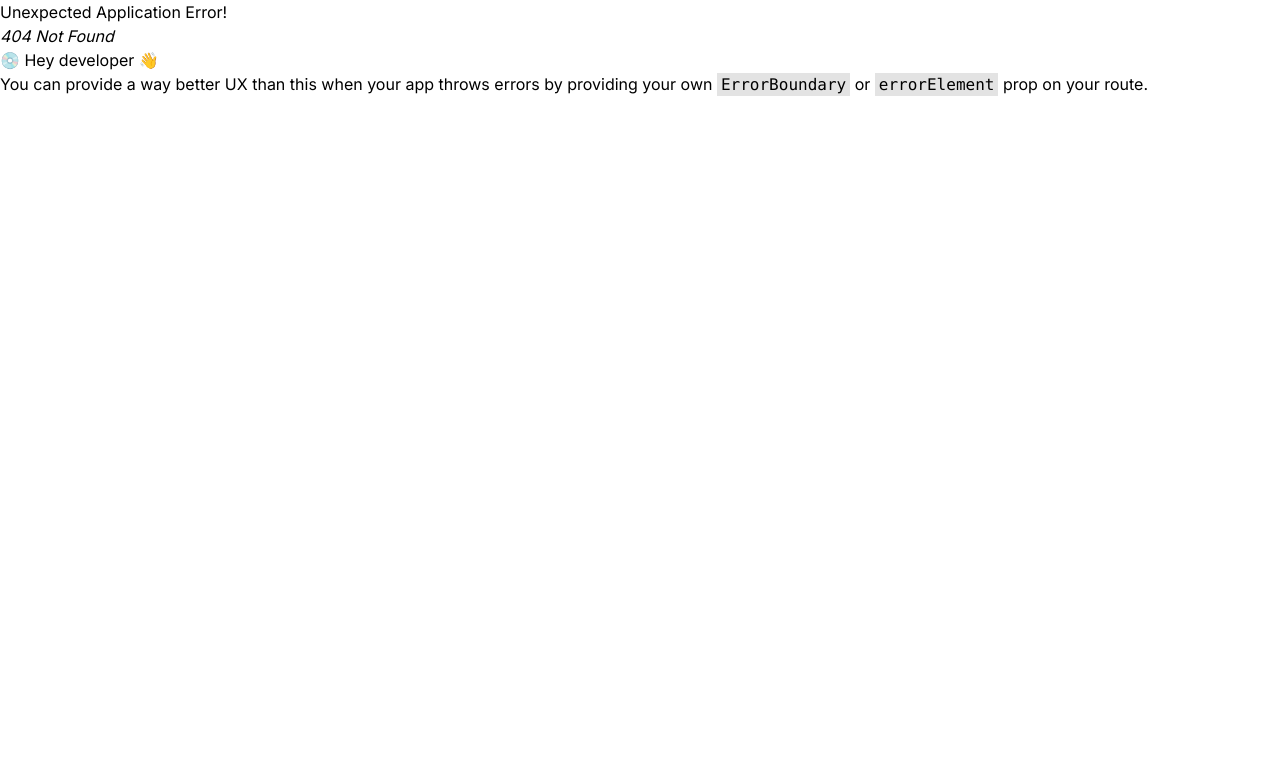
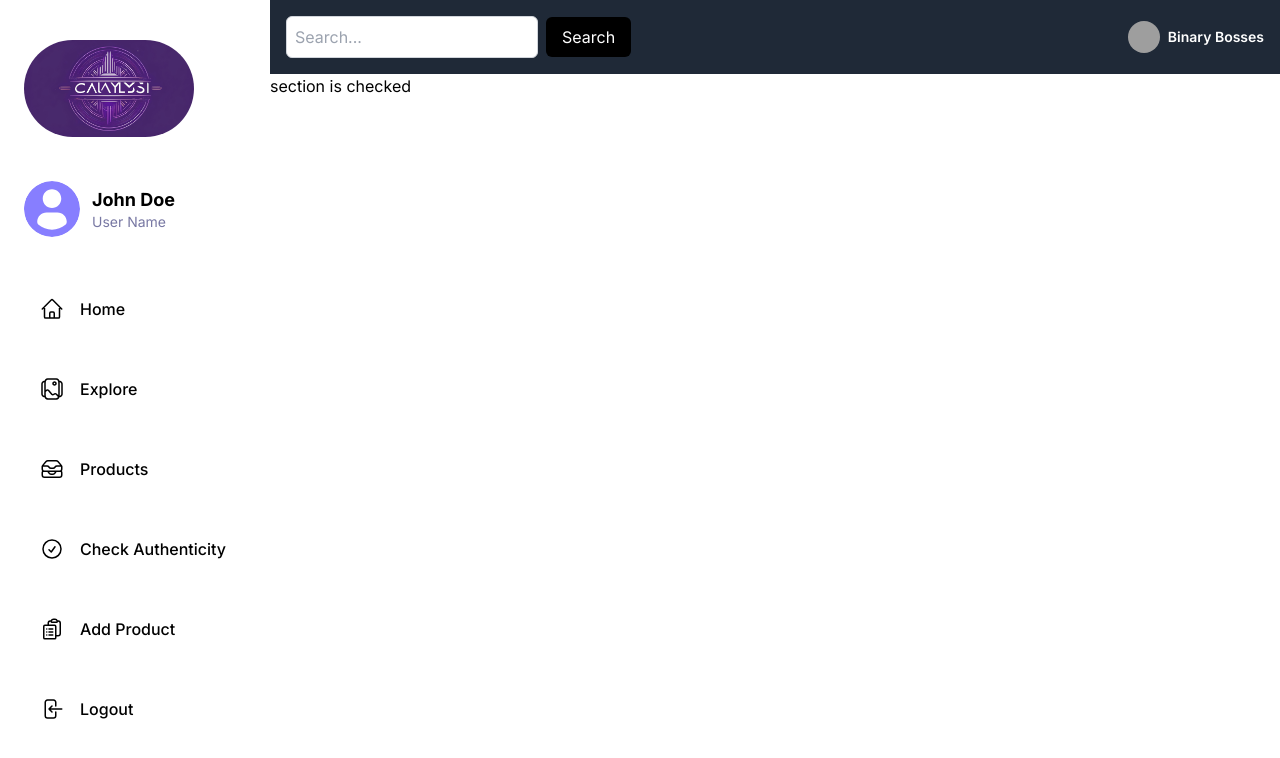
Before and after one commit to ShivPandey5677/BeatzMatter, a React (Vite) app: page /checkauthenticity in a window 1280 px wide. Before the commit this address had no page. Shown: the top 758 px of the page. Built offline with nearby package versions, Linux system fonts and the light colour scheme; grey boxes are pictures that could not be loaded.

Commit message:
checkpt1

```diff
--- a/src/App.jsx
+++ b/src/App.jsx
@@ -21,6 +21,7 @@ import { useContext } from 'react';
 import { AuthContext } from './context/authContext';
 import {QueryClient,QueryClientProvider} from '@tanstack/react-query'
 import AddProduct from './pages/AddProduct/addproduct';
+import CheckAuthenticity from './pages/CheckAuthenticity/CheckAuthenticity';
 
 
 function App() {
@@ -70,8 +71,8 @@ function App() {
           element: <Explore/>,
         },
         {
-          path: "/saved",
-          element: <Saved/>,
+          path: "/checkauthenticity",
+          element: <CheckAuthenticity/>,
         },
         {
           path: "/all-users",
--- a/src/constants/index.js
+++ b/src/constants/index.js
@@ -16,7 +16,7 @@ export const sidebarLinks = [
     },
     {
       imgURL: "/assets/images/bookmark.svg",
-      route: "/saved",
+      route: "/checkauthenticity",
       label: "Check Authenticity",
     },
     {
--- /dev/null
+++ b/src/pages/CheckAuthenticity/CheckAuthenticity.jsx
@@ -0,0 +1,44 @@
+// src/App.js
+
+const CheckAuthenticity = () => {
+  return (
+    <div className="flex flex-col">
+    <header className="bg-gray-800 text-white p-4 flex justify-between items-center">
+
+      <div className="flex items-center">
+        <input
+          type="text"
+          placeholder="Search..."
+          className="border border-gray-300 p-2 rounded-md focus:outline-none focus:border-purple-400"
+        />
+        <button
+          className="ml-2 bg-black text-white px-4 py-2 rounded-md"
+          onClick={() => console.log(`Search for: `)}
+        >
+          Search
+        </button>
+      </div>
+
+
+      <div className="flex items-center">
+
+        <img
+          src="https://placekitten.com/40/40"
+          alt="Profile"
+          className="w-8 h-8 rounded-full mr-2"
+        />
+
+
+        <div className="text-sm font-semibold">Binary Bosses</div>
+      </div>
+    </header>
+    <div>
+        <section>
+            <p>section is checked</p>
+        </section>
+    </div>
+</div>
+  );
+};
+
+export default CheckAuthenticity;
```
